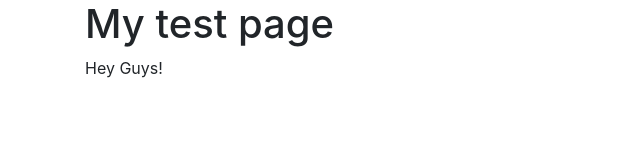
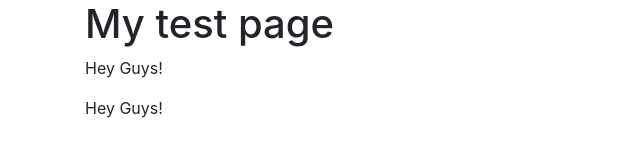
Before and after one commit to TaliaF/cdEveningGitLesson, a plain HTML site: page index.html in a window 1280 px wide. Shown: the whole page, without its empty margins (0-640 px from the left). Drawn offline with nearby package versions, Linux system fonts and the light colour scheme.

Commit message:
modify index and add scripts.js

```diff
--- a/index.html
+++ b/index.html
@@ -12,6 +12,7 @@
     <div class="container">
     <h1 class="red">My test page</h1>
     <p> Hey Guys!</p>
+    <p> Hey Guys!</p>
     </div>
     <script
   src="https://code.jquery.com/jquery-3.2.1.min.js"
--- /dev/null
+++ b/scripts/scripts.js
@@ -0,0 +1 @@
+console.log("hello");
```
